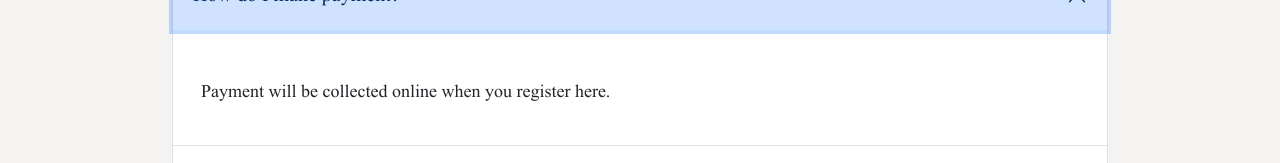
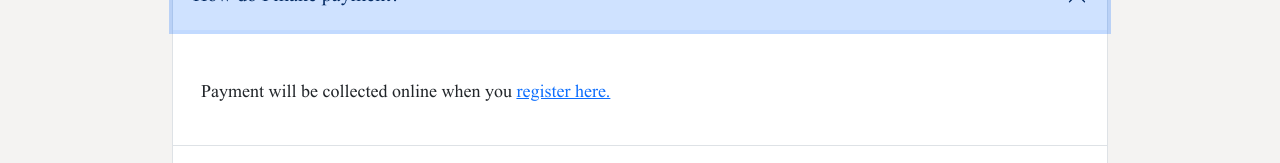
Before and after one commit to seenimaitsys/Acton-Tamil-School, a React (Vite) app: page / in a window 1280 px wide. Both pictures are taken after a click on the button "How do I make payment?". Shown: the part 2811-2974 px from the top of the page. Built offline with nearby package versions, Linux system fonts and the light colour scheme.

Commit message:
change content

```diff
--- a/src/components/Contact/index.jsx
+++ b/src/components/Contact/index.jsx
@@ -37,10 +37,10 @@ const ContactUs = () => {
                 className={`text-center text-muted`}
               >
                 <a
-                  href={`mailto:pmani73@gmail.com`}
+                  href={`mailto:admin@actontamilschool.com`}
                   className={`text-muted text-decoration-none`}
                 >
-                  {`	pmani73@gmail.com`}
+                  {`admin@actontamilschool.com`}
                 </a>
               </p>
               <h2>Address</h2>
--- a/src/components/Events/imagemodal/index.jsx
+++ b/src/components/Events/imagemodal/index.jsx
@@ -1,4 +1,4 @@
-import { Button, Image, Modal } from "react-bootstrap";
+import { Image, Modal } from "react-bootstrap";
 const ImageModal = (props) => {
   return (
     <Modal
--- a/src/components/FAQ/DynamicQuestion/index.jsx
+++ b/src/components/FAQ/DynamicQuestion/index.jsx
@@ -81,7 +81,16 @@ export const FAQList = [
   },
   {
     Question: "How do I make payment?",
-    Answer: "Payment will be collected online when you register here.",
+    Answer: (
+      <>
+        Payment will be collected online when you{" "}
+        <a
+          href={`https://www.paypal.com/paypalme/ActonTamilSchool?locale.x=en_US`}
+        >
+          register here.
+        </a>
+      </>
+    ),
   },
   {
     Question: "What does the school tuition cover?",
--- a/src/layout/Home/index.jsx
+++ b/src/layout/Home/index.jsx
@@ -3,7 +3,7 @@ import { useLocation } from "react-router-dom";
 import { Container, Row, Col, Image, Button } from "react-bootstrap";
 
 import FAQ from "../../components/FAQ";
-import study from "../../assets/images/study.webp";
+import mainimage from "../../assets/images/mainimage.jpg";
 import Experience from "../../components/Experience";
 import Offerings from "../../components/Offerings";
 import ContactUs from "../../components/Contact";
@@ -25,7 +25,7 @@ const HomeLayout = () => {
         <Row>
           <Col xl={6} className="ps-xl-5">
             <Image
-              src={study}
+              src={mainimage}
               width={`100%`}
               height={`490px`}
               alt={`Study`}
```
Also changed, not shown: src/layout/Events/index.jsx (+1 -0 lines), src/assets/images/mainimage.jpg (added), 5 other files (tests, documents, lock files or other folders).
